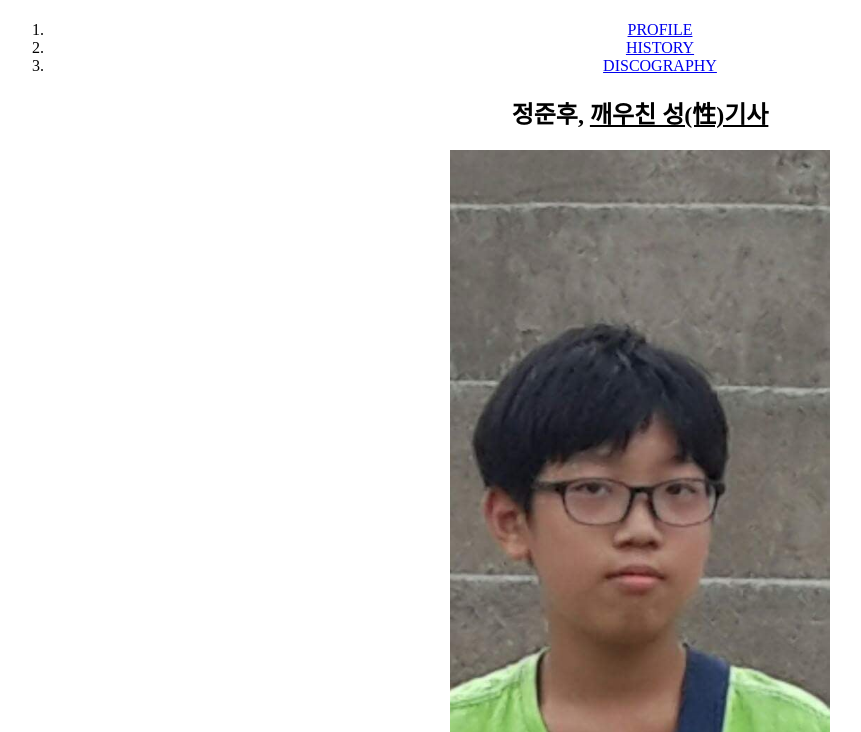
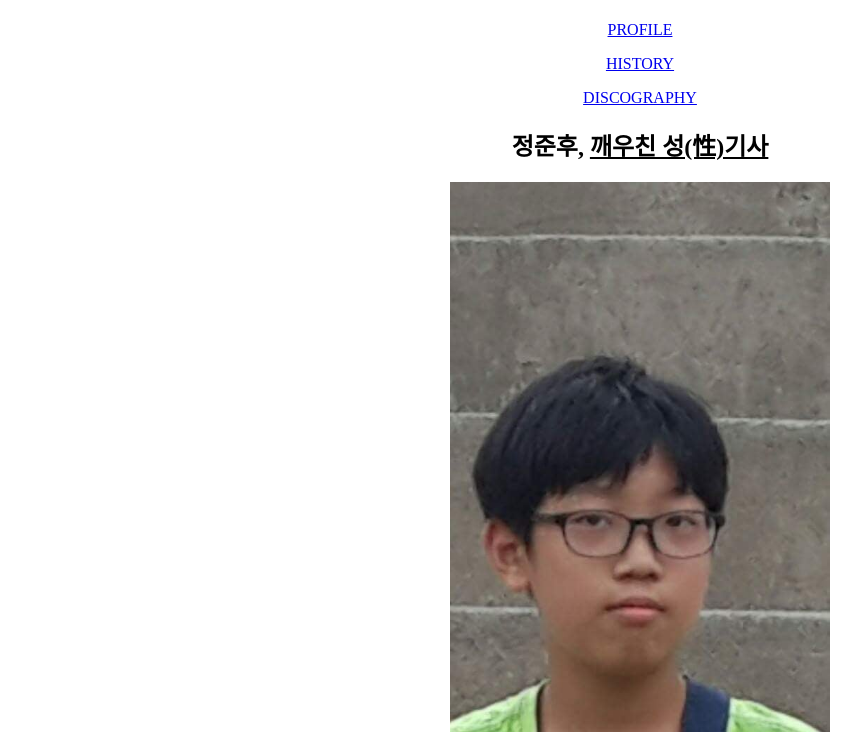
Before and after one commit to kanokano1/testwebsite, a plain HTML site: page 1.html in a window 1280 px wide. Shown: the part 68-800 px from the top of the page, without its empty margins (0-861 px from the left). Drawn offline with Linux system fonts and the light colour scheme.

Commit message:
Add files via upload

```diff
--- a/1.html
+++ b/1.html
@@ -8,11 +8,9 @@
 <body style="text-align: center">
   <h1><a href="index.html" title="">정준후 공식 홈페이지</h1>
 
-  <ol>
-    <li> <a href="1.html">PROFILE</a></li>
-    <li> <a href="2.html">HISTORY</a></li>
-    <li> <a href="3.html">DISCOGRAPHY</a></li>
-  </ol>
+  <p><a href="1.html">PROFILE</a></p>
+  <p><a href="2.html">HISTORY</a></p>
+  <p><a href="3.html">DISCOGRAPHY</a></p>
 
   <h2>정준후, <u>깨우친 성(性)기사</u></h2>
 
```
Also changed, not shown: 2.html (+3 -5 lines), 3.html (+3 -5 lines), index.html (+3 -5 lines).
